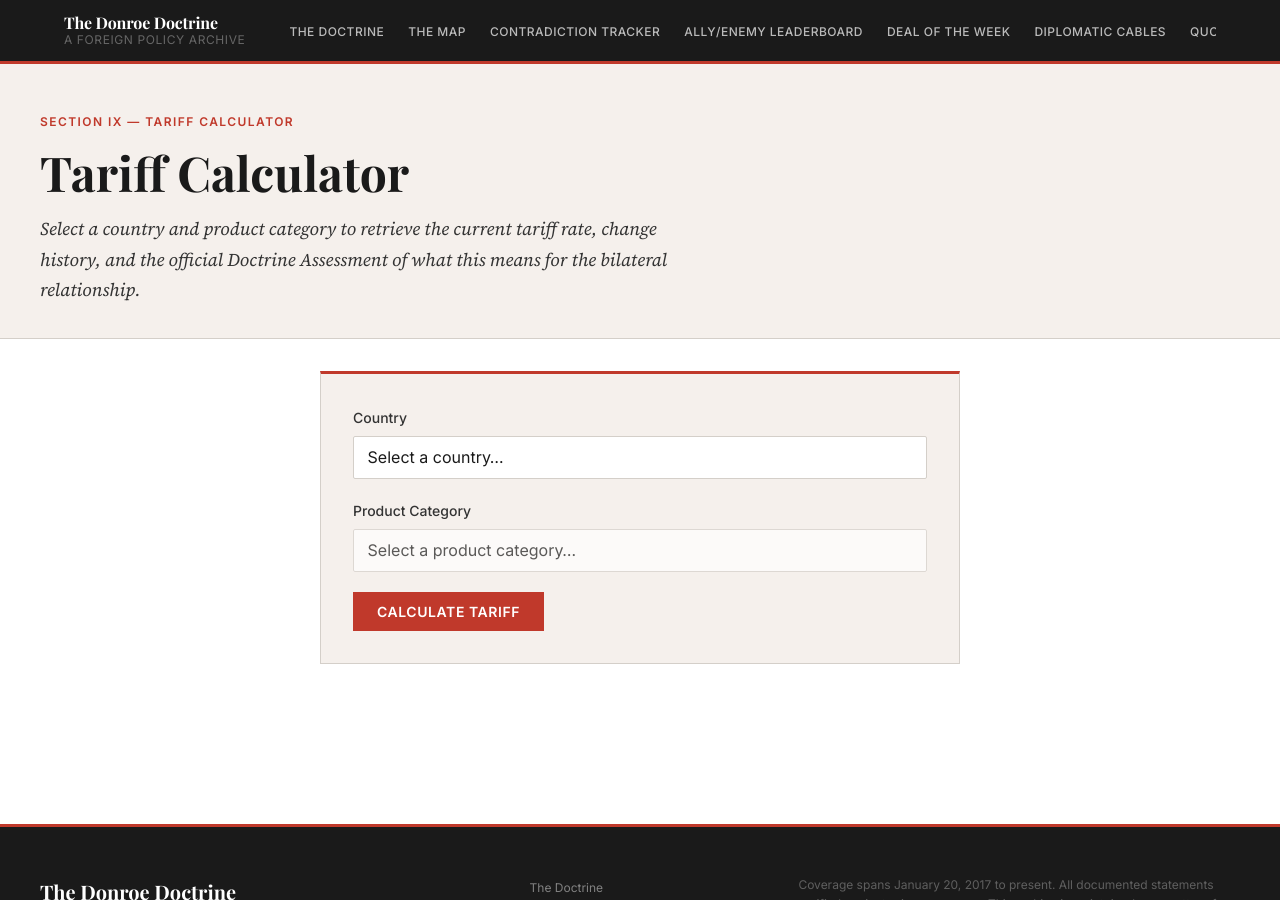
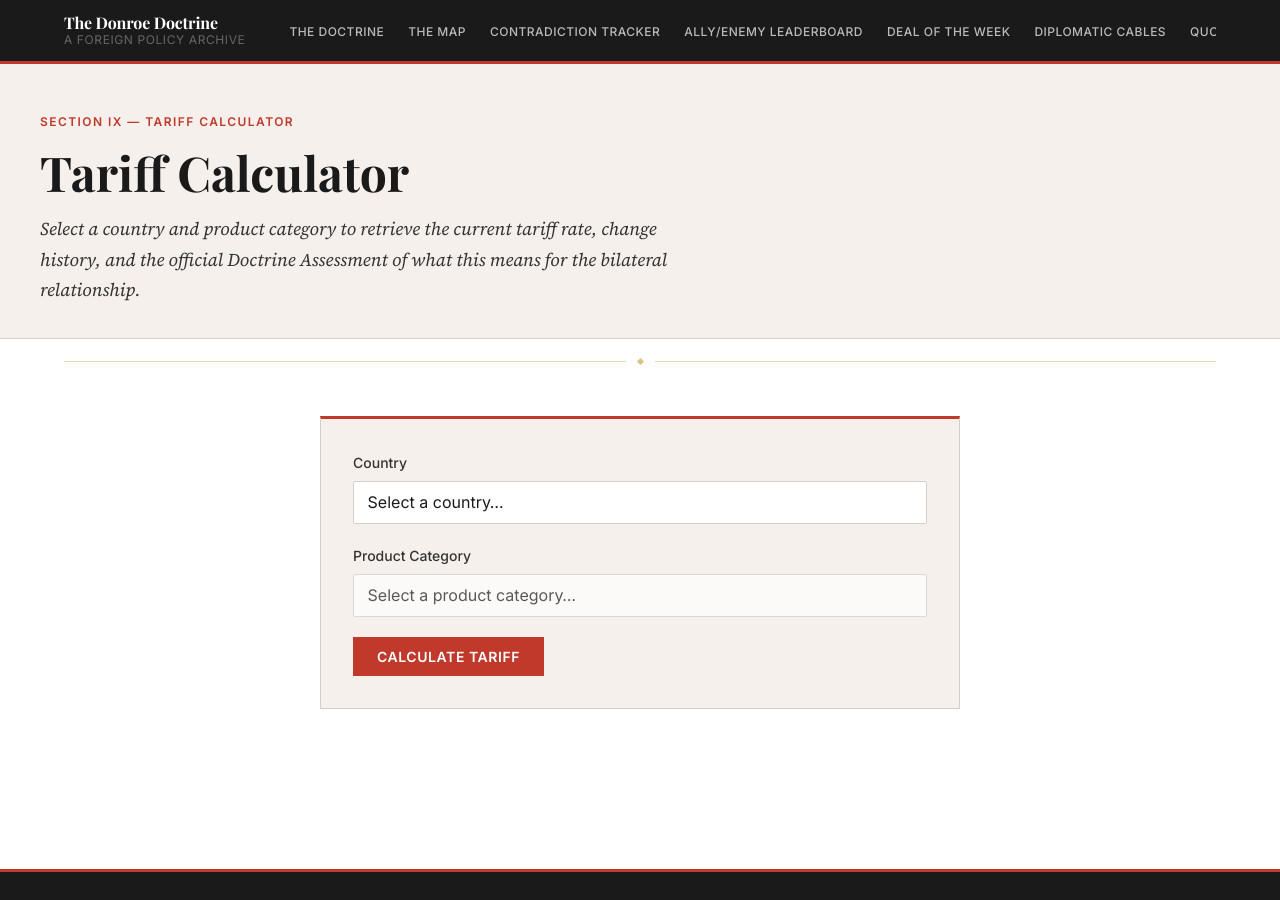
Before and after one commit to dtgara/donroe-doctrine, a Jekyll site: the page built from tariffs.html, in a window 1280 px wide and 900 px high. Built offline with Jekyll 4.4.1, drawn with Linux system fonts in a browser that asks for light colours; some web fonts are replaced.

Commit message:
Add subtle graphics: gold dividers, classified stamps, tariff rate bar

```diff
--- a/_layouts/section.html
+++ b/_layouts/section.html
@@ -13,6 +13,7 @@
       {% endif %}
     </div>
   </header>
+  <div class="doc-divider"><span class="doc-divider-ornament"></span></div>
   <div class="section-body">
     {{ content }}
   </div>
--- a/assets/css/style.css
+++ b/assets/css/style.css
@@ -1295,6 +1295,94 @@
   color: rgba(255,255,255,0.2);
 }
 
+
+/* -----------------------------------------------------------------------------
+   Gold Ornament Divider
+   -------------------------------------------------------------------------- */
+.doc-divider {
+  display: flex;
+  align-items: center;
+  gap: 0.75rem;
+  padding: 1.25rem 1.5rem;
+  max-width: var(--max-width);
+  margin: 0 auto;
+}
+.doc-divider::before,
+.doc-divider::after {
+  content: '';
+  flex: 1;
+  height: 1px;
+  background: #c8a951;
+  opacity: 0.45;
+}
+.doc-divider-ornament {
+  width: 5px;
+  height: 5px;
+  background: #c8a951;
+  transform: rotate(45deg);
+  flex-shrink: 0;
+  opacity: 0.7;
+}
+
+/* -----------------------------------------------------------------------------
+   Classified Stamp (deal cards)
+   -------------------------------------------------------------------------- */
+.card-stamp {
+  position: absolute;
+  top: 1.1rem;
+  right: 0.85rem;
+  font-family: var(--font-ui);
+  font-size: 0.48rem;
+  font-weight: 800;
+  letter-spacing: 0.2em;
+  text-transform: uppercase;
+  border: 1.5px solid currentColor;
+  padding: 0.14rem 0.45rem;
+  transform: rotate(-11deg);
+  pointer-events: none;
+  line-height: 1.5;
+  z-index: 1;
+}
+.card-stamp--active     { color: #2E7D32; opacity: 0.28; }
+.card-stamp--unresolved { color: #c8a951; opacity: 0.42; }
+.card-stamp--completed  { color: #1565C0; opacity: 0.22; }
+
+/* -----------------------------------------------------------------------------
+   Tariff Rate Comparison Bar
+   -------------------------------------------------------------------------- */
+.tariff-rate-bar {
+  padding: 1rem 1.5rem 0.75rem;
+  border-top: 1px solid var(--color-border);
+}
+.tariff-rate-bar-labels {
+  display: flex;
+  justify-content: space-between;
+  font-family: var(--font-ui);
+  font-size: var(--text-xs);
+  color: var(--color-light-grey);
+  text-transform: uppercase;
+  letter-spacing: 0.06em;
+  margin-bottom: 0.35rem;
+}
+.tariff-rate-bar-track {
+  height: 7px;
+  background: var(--color-border);
+  position: relative;
+  overflow: hidden;
+}
+.tariff-rate-bar-fill {
+  height: 100%;
+  background: var(--color-red);
+  width: 0%;
+  transition: width 0.65s cubic-bezier(0.4, 0, 0.2, 1);
+}
+.tariff-rate-bar-context {
+  font-family: var(--font-ui);
+  font-size: var(--text-xs);
+  color: var(--color-light-grey);
+  font-style: italic;
+  margin-top: 0.4rem;
+}
 /* -----------------------------------------------------------------------------
    Utilities
    -------------------------------------------------------------------------- */
--- a/deals.html
+++ b/deals.html
@@ -23,6 +23,7 @@
 <div class="card-grid" id="deals-grid">
   {% for deal in deals %}
   <article class="card deal-card" data-type="{{ deal.type }}">
+    <span class="card-stamp card-stamp--{{ deal.status | downcase | replace: '_', '-' }}">{{ deal.status | replace: '_', ' ' }}</span>
     <p class="card-label">{{ deal.type }} &mdash; Term {{ deal.term }}</p>
     <h2 class="card-title"><a href="{{ '/deals/' | append: deal.id | relative_url }}">{{ deal.title }}</a></h2>
     <p class="card-excerpt">{{ deal.strapline }}</p>
--- a/tariffs.html
+++ b/tariffs.html
@@ -16,6 +16,7 @@
   </div>
 </header>
 
+<div class="doc-divider"><span class="doc-divider-ornament"></span></div>
 <div class="section-body">
 <div class="tariff-calculator">
 
@@ -68,6 +69,17 @@
       <div class="tariff-doctrine-assessment">
         <p class="tariff-doctrine-assessment-label">Doctrine Assessment</p>
         <p id="result-assessment">—</p>
+      </div>
+      <div class="tariff-rate-bar">
+        <div class="tariff-rate-bar-labels">
+          <span>0%</span>
+          <span>vs. peak rate (145%)</span>
+          <span>145%</span>
+        </div>
+        <div class="tariff-rate-bar-track">
+          <div class="tariff-rate-bar-fill" id="result-rate-bar"></div>
+        </div>
+        <div class="tariff-rate-bar-context" id="result-rate-context"></div>
       </div>
     </div>
   </div>
@@ -132,6 +144,20 @@
     document.getElementById('result-term').textContent    = cat.term ? 'Term ' + cat.term : '—';
     document.getElementById('result-assessment').textContent = cat.doctrine_assessment || '—';
     resultPanel.classList.add('active');
+    // Rate comparison bar
+    var maxRate = 145;
+    var pct = Math.min((cat.rate_percent / maxRate) * 100, 100);
+    setTimeout(function() {
+      document.getElementById('result-rate-bar').style.width = pct.toFixed(1) + '%';
+    }, 50);
+    var ctx = cat.rate_percent >= 100
+      ? 'At or above the peak China rate — truly special treatment.'
+      : cat.rate_percent >= 50
+        ? 'Elevated. This relationship is complicated.'
+        : cat.rate_percent >= 20
+          ? 'Moderate — room to threaten further escalation.'
+          : 'Low — either a friend, or not yet noticed.';
+    document.getElementById('result-rate-context').textContent = ctx;
   });
 })();
 </script>
```
